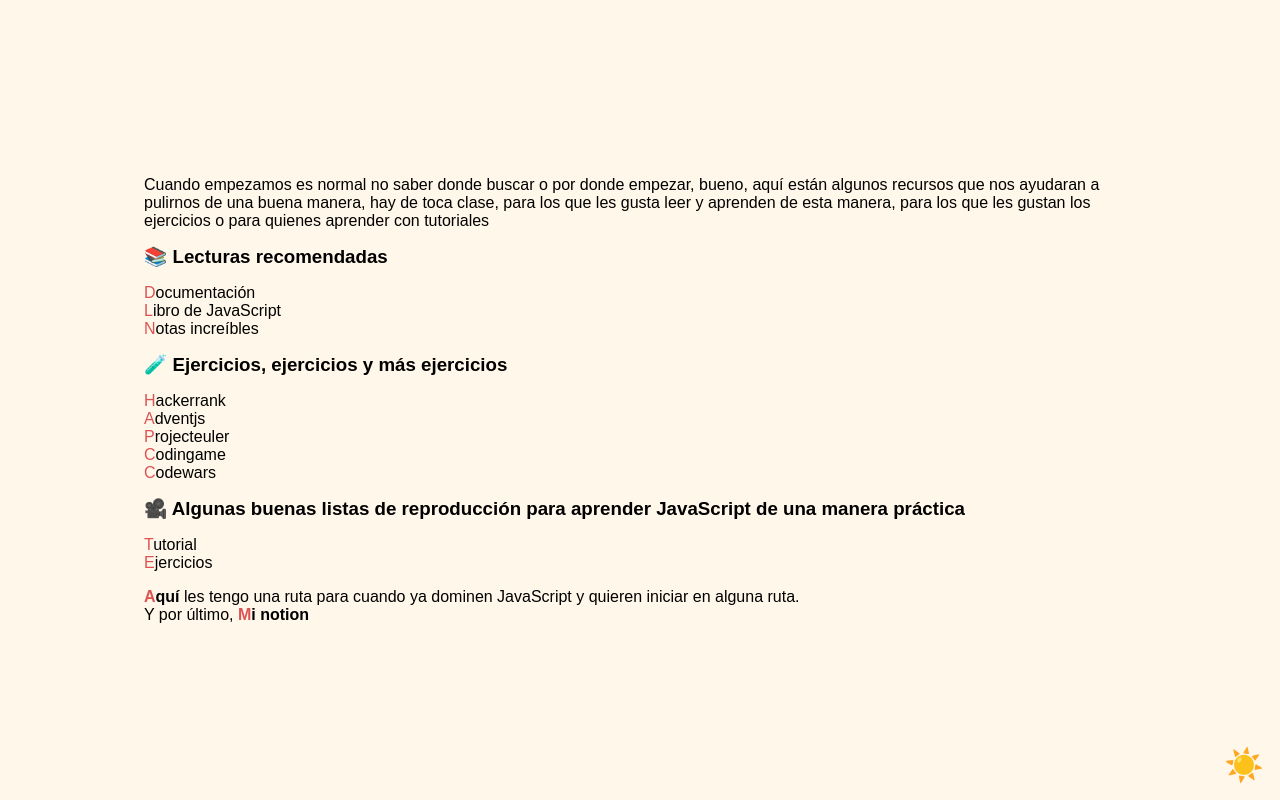
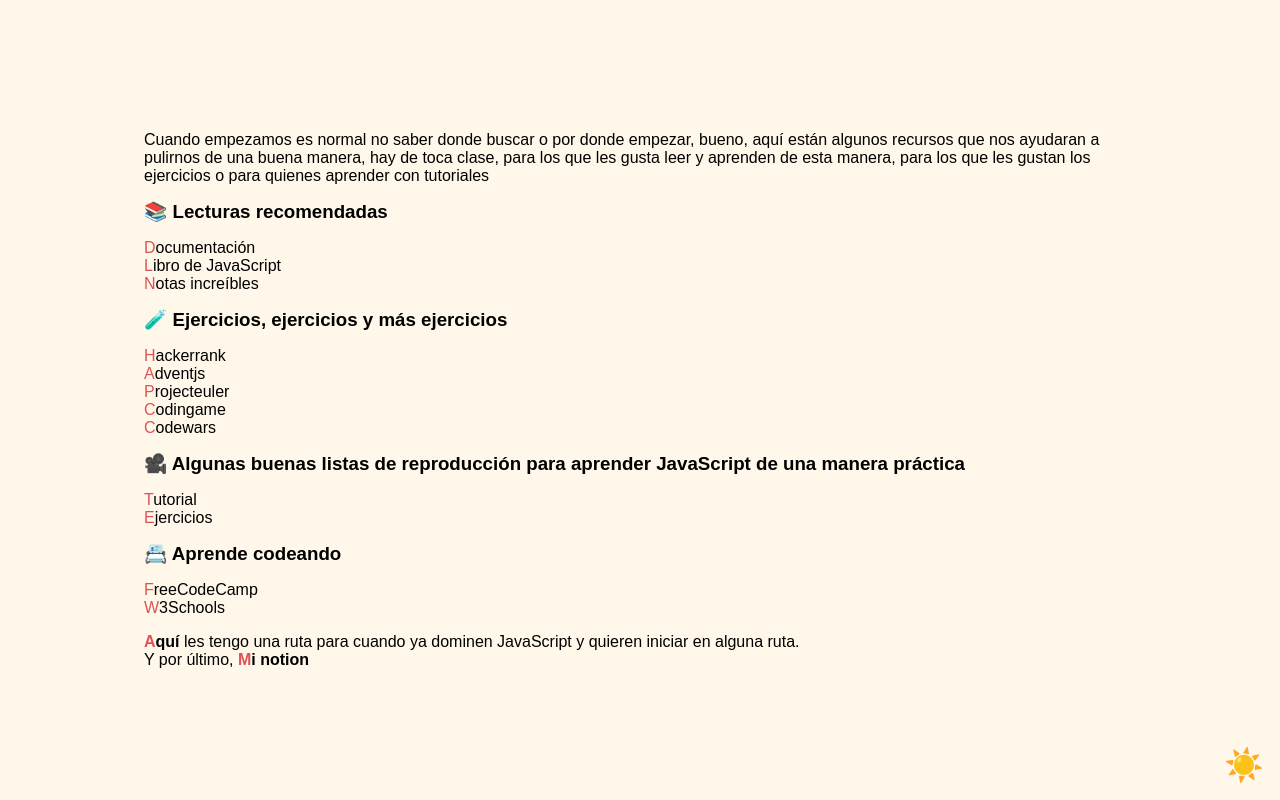
Before and after one commit to bsqmAcademlo/links_learning, a plain HTML site: page index.html in a window 1280 px wide. Drawn offline with Linux system fonts and the light colour scheme.

Commit message:
add new section

```diff
--- a/index.html
+++ b/index.html
@@ -54,6 +54,15 @@
         </section>
 
         <section>
+            <h3>📇 Aprende codeando</h3>
+
+            <ul class="menu">
+                <li><a href="https://www.freecodecamp.org/" target="_blank"><span>F</span>reeCodeCamp</a></li>
+                <li><a href="https://www.w3schools.com/" target="_blank"><span>W</span>3Schools</a></li>
+            </ul>
+        </section>
+
+        <section>
             <p>
                 <strong><a href="https://roadmap.sh/" target="_blank"><span>A</span>quí</a></strong> les tengo una ruta
                 para cuando
```
